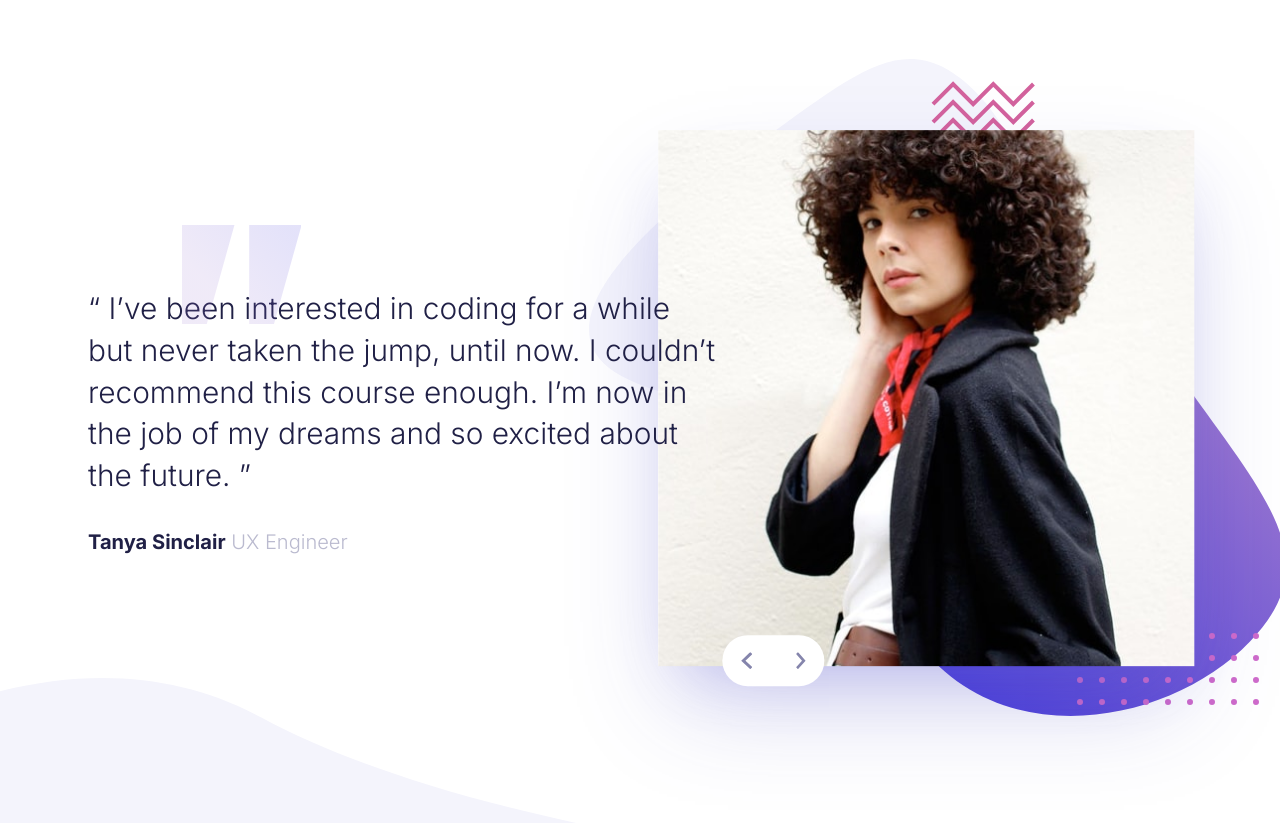
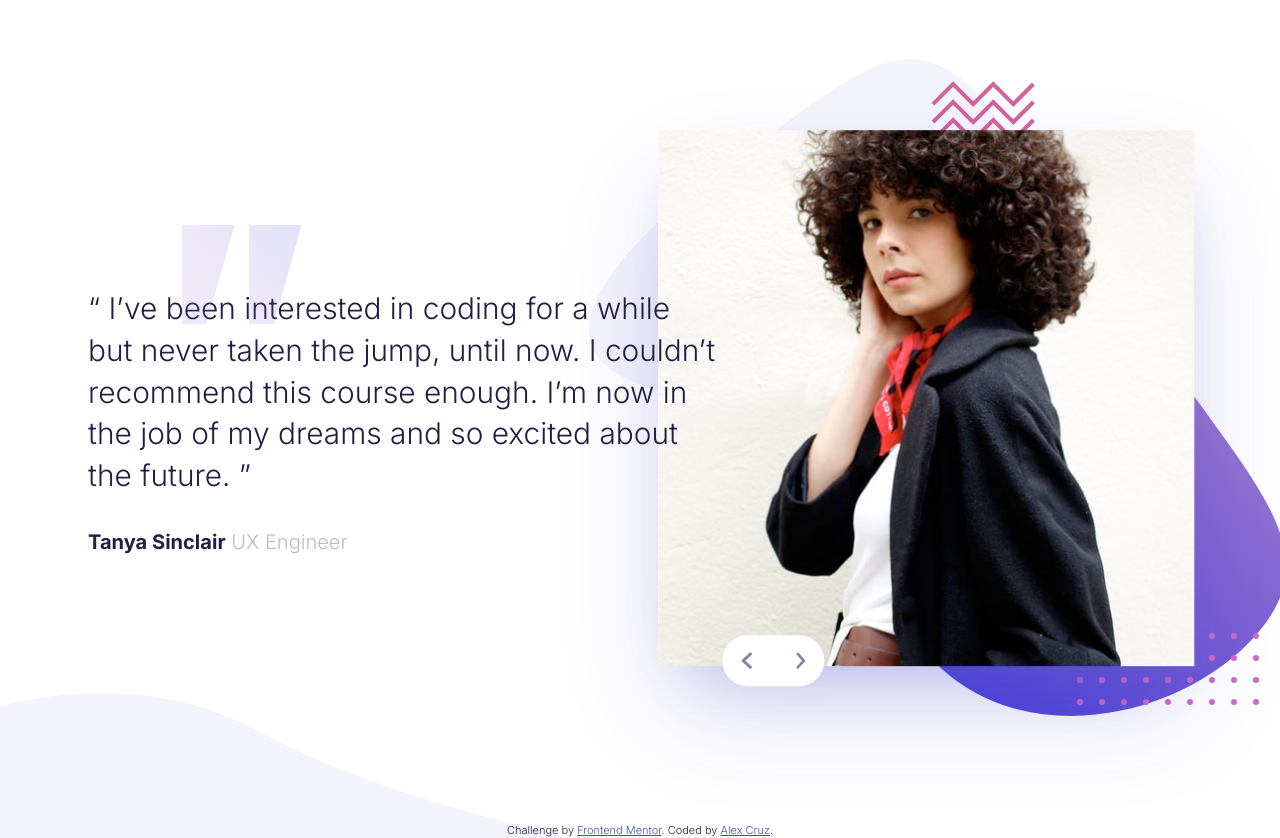
Before and after one commit to xcualidox/Coding-bootcamp-testimonials-slider, a plain HTML site: page index.html in a window 1280 px wide. Shown: the top 838 px of the page. Drawn offline with Linux system fonts and the light colour scheme.

Commit message:
Update index.html

```diff
--- a/index.html
+++ b/index.html
@@ -59,6 +59,10 @@
 
 
     </main>
+     <footer class="attribution">
+        Challenge by <a href="https://www.frontendmentor.io?ref=challenge" target="_blank">Frontend Mentor</a>.
+        Coded by <a href="https://github.com/xcualidox" target="_blank">Alex Cruz</a>.
+    </footer>
     <script src="js/js.js"></script>
 </body>
 </html>
```
